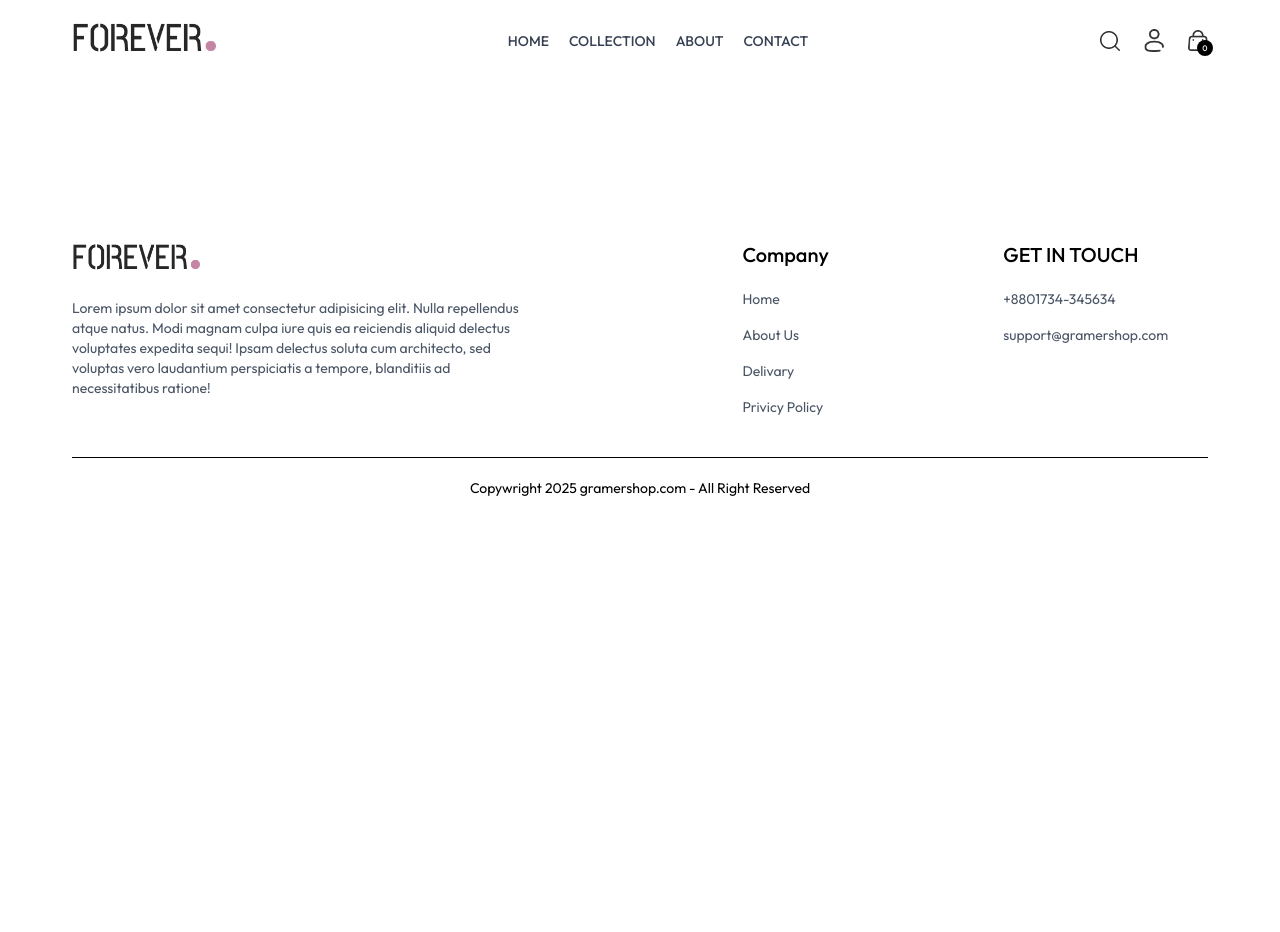
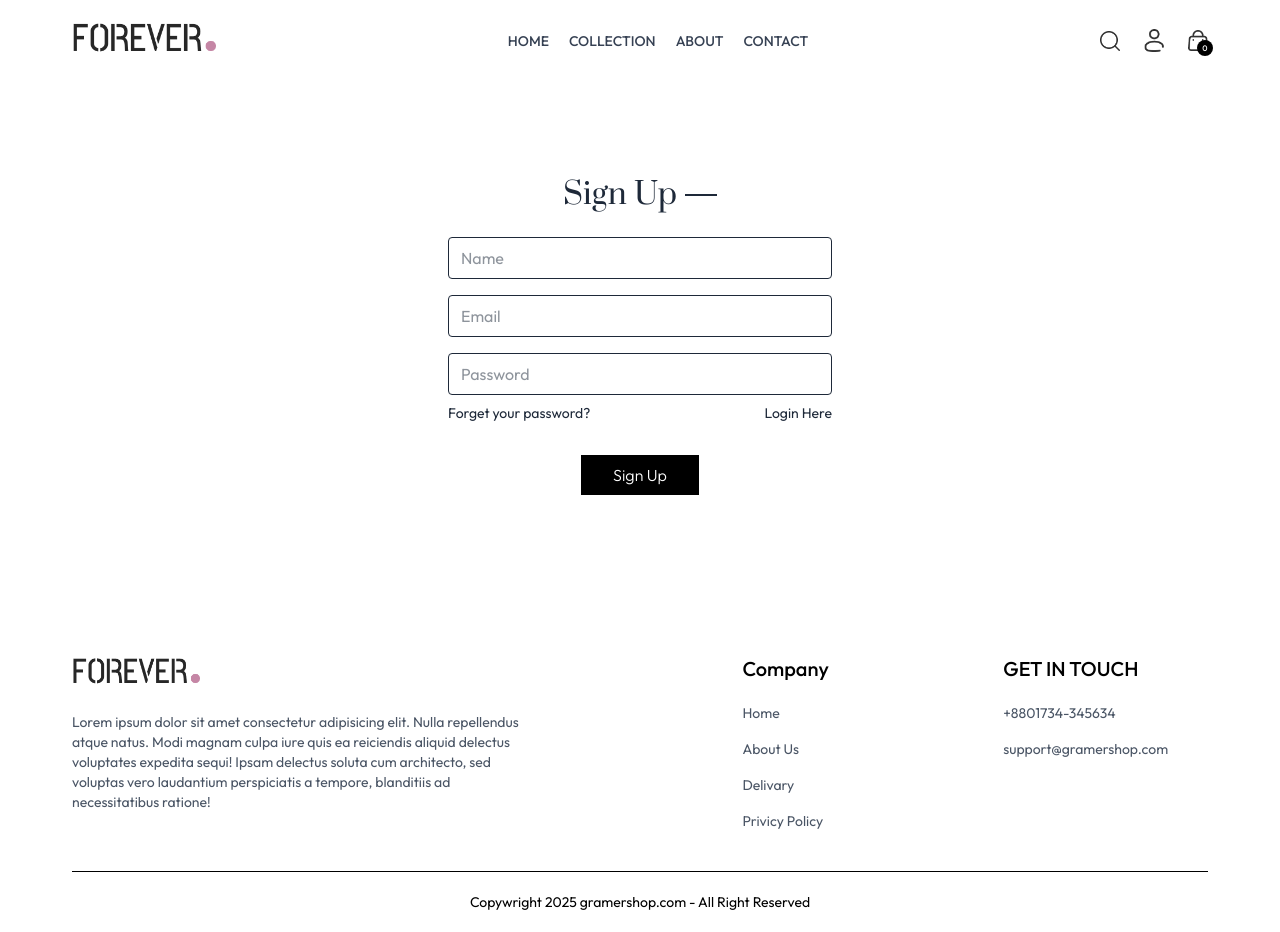
Before and after one commit to shagorpixel/mearn-stack-ecommerce-website-2025, a React (Vite) app in the folder client/: page /login in a window 1280 px wide. Before the commit the page ends 800 px from the top, so only its background shows below. Built offline with nearby package versions, Linux system fonts and the light colour scheme.

Commit message:
Add Login Page

```diff
--- a/client/src/Components/Navber.jsx
+++ b/client/src/Components/Navber.jsx
@@ -40,7 +40,9 @@
       <div className=" flex items-center gap-6">
         <img onClick={()=>setShowSearch(true)} src={assets.search_icon} className=" w-5 cursor-pointer" alt="Search" />
         <div className=" relative group">
+            <Link to={'/login'}>
             <img src={assets.profile_icon} className=" w-5 cursor-pointer" alt="" />
+            </Link>
             <div className=" group-hover:block hidden absolute dropdown-menu right-0 pt-4 ">
                 <div className=" flex flex-col gap-2 w-36 py-3 px-5 bg-slate-100 text-gray-500 rounded">
                     <p className=" cursor-pointer hover:text-black">My Profile</p>
--- a/client/src/Pages/Login.jsx
+++ b/client/src/Pages/Login.jsx
@@ -1,10 +1,30 @@
-import React from 'react';
+import React, { useState } from 'react';
 
 const Login = () => {
+    const [currentState,setCurrentState] = useState("Sign Up");
+    const onsubmitHandle = (e)=>{
+        e.preventDefault();
+    }
     return (
-        <div>
-
-        </div>
+        <form onSubmit={onsubmitHandle} className=' flex flex-col items-center w-[90%] sm:max-w-96 m-auto mt-14 gap-4 text-gray-800'>
+            <div className=' inline-flex items-center gap-2 mb-2 mt-10'>
+                <p className='prata-regular text-3xl'>{currentState}</p>
+                <hr className=' border-none h-[1.5px] w-8 bg-gray-800' />
+            </div>
+            {currentState === "Login"? '':
+            <input type="text" className=' w-full px-3 py-2 border border-gray-800 rounded' placeholder='Name' required />
+            }
+            <input type="email" className=' w-full px-3 py-2 border border-gray-800 rounded' placeholder='Email' required />
+            <input type="password" className=' w-full px-3 py-2 border border-gray-800 rounded' placeholder='Password' required />
+            <div className=' w-full flex justify-between text-sm mt-[-8px]'>
+            <p className=' cursor-pointer'>Forget your password?</p>
+            {
+                currentState ==="Login"?
+            <p onClick={()=>setCurrentState('Sign Up')} className=' cursor-pointer'>Create Account</p>:<p className=' cursor-pointer' onClick={()=>setCurrentState("Login")}>Login Here</p>
+            }
+            </div>
+            <button className=' bg-black text-white font-light px-8 py-2 mt-4 '>{setCurrentState ==="Login"?"Sign In": "Sign Up"}</button>
+        </form>
     );
 };
 
```
